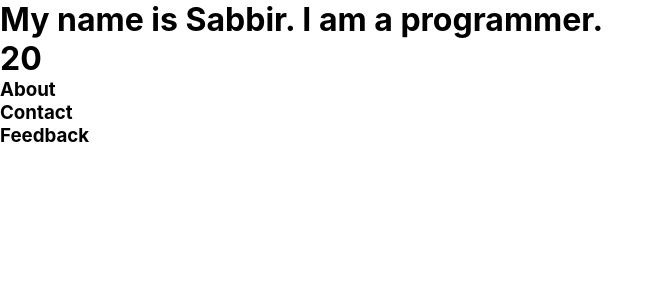
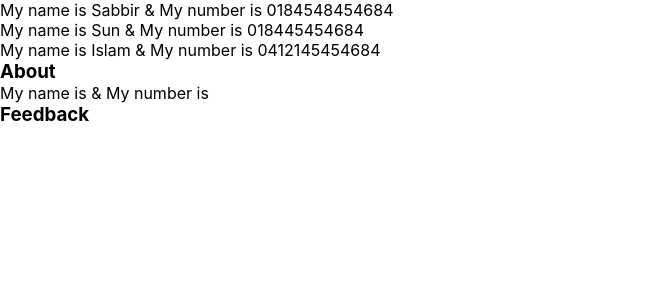
Before and after one commit to sabbirsun/practice-jsx, a React (Create React App) app in the folder practice/: page / in a window 1280 px wide. Shown: the top 300 px of the page, without its empty margins (0-664 px from the left). Built offline with nearby package versions, Linux system fonts and the light colour scheme.

Commit message:
add component

```diff
--- a/practice/src/Pages/Contact.jsx
+++ b/practice/src/Pages/Contact.jsx
@@ -1,9 +1,9 @@
 import React from 'react'
 
-function Contact() {
+function Contact(Contactprops) {
   return (
     <div>
-        <h3>Contact</h3>
+        My name is {Contactprops.name} & My number is {Contactprops.number}
     </div>
   )
 }
--- a/practice/src/Pages/Home.jsx
+++ b/practice/src/Pages/Home.jsx
@@ -1,11 +1,15 @@
 import React from 'react'
-const AboutMe = "My name is Sabbir. I am a programmer.";
+import Contact from './Contact'
+//const AboutMe = "My name is Sabbir. I am a programmer.";
 
 function Home() {
   return (
     <div>
-       <h1>{AboutMe}</h1>
-       <h1>{2*10}</h1>
+       {/* <h1>{AboutMe}</h1> */}
+       {/* <h1>{2*10}</h1> */}
+       <Contact name="Sabbir" number="0184548454684"/>
+       <Contact name="Sun" number="018445454684"/>
+       <Contact name="Islam" number="0412145454684"/>
     </div>
   )
 }
```
